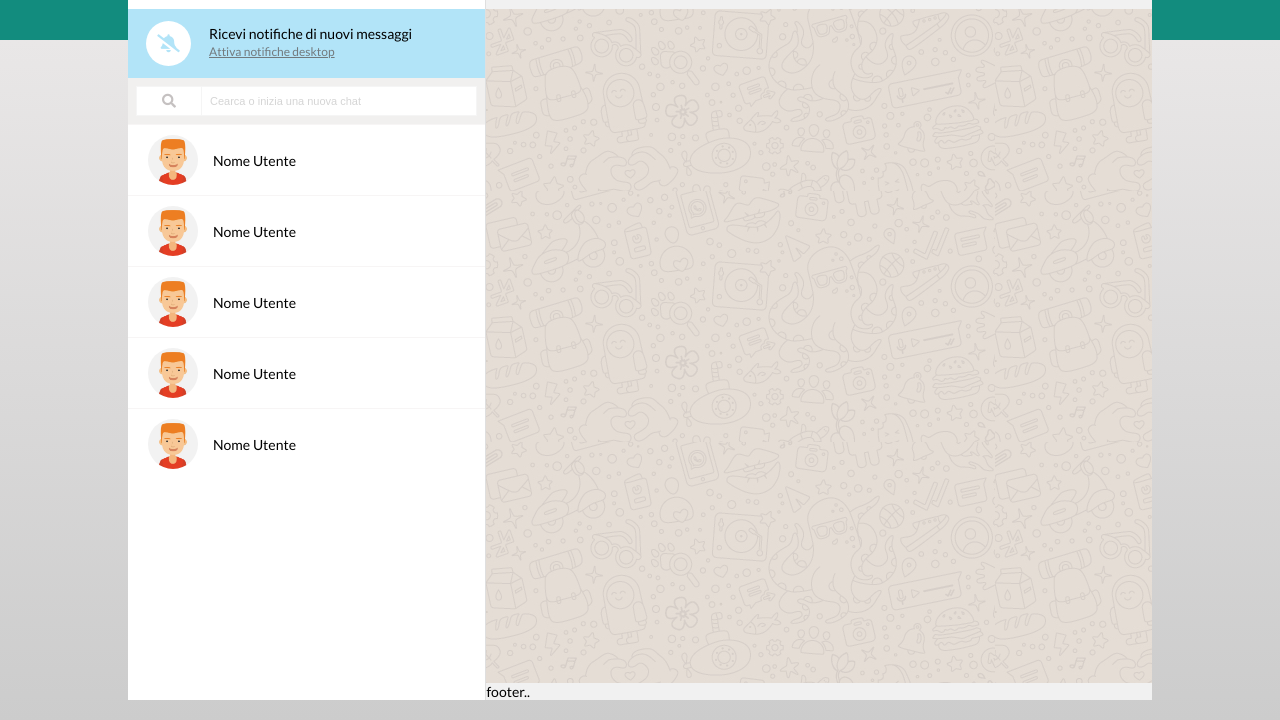
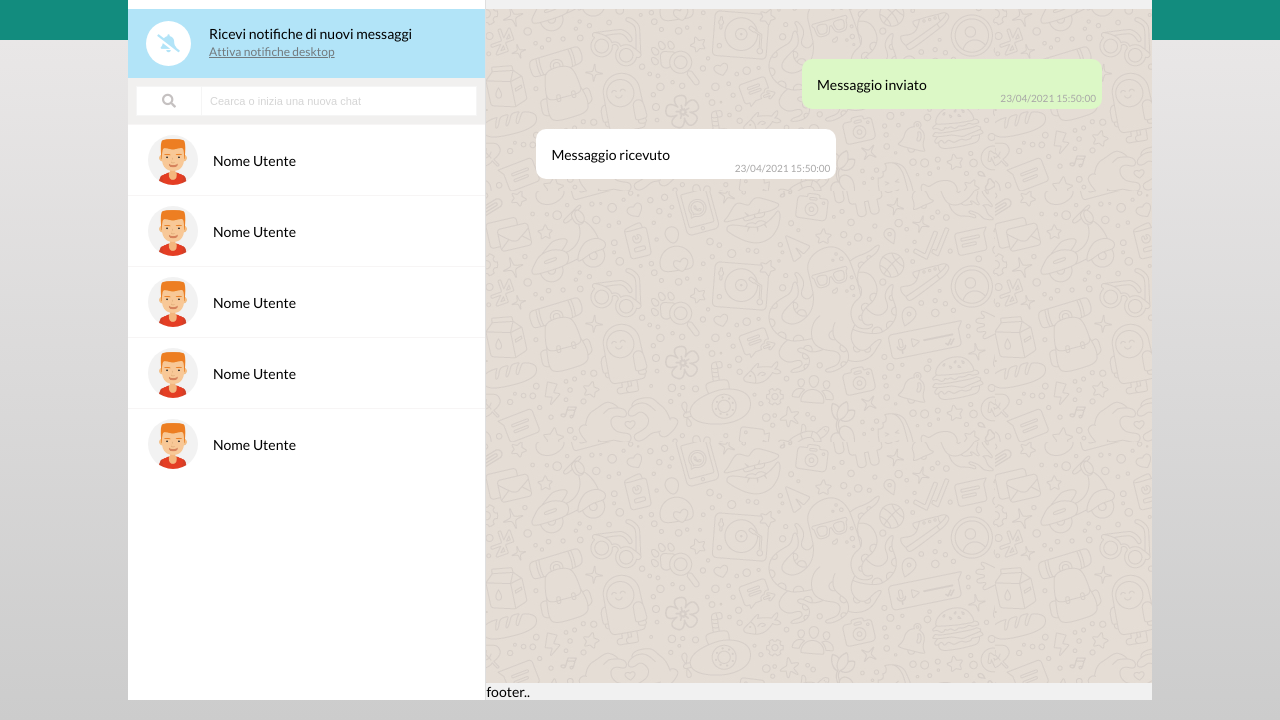
Before and after one commit to Martab1/vue-boolzapp, a plain HTML site: page index.html in a window 1280 px wide. Shown: the part 80-800 px from the top of the page. Drawn offline with nearby package versions, Linux system fonts and the light colour scheme.

Commit message:
message sent/ received

```diff
--- a/css/style.css
+++ b/css/style.css
@@ -30,6 +30,10 @@ body{
     list-style: none;
 }
 
+.pos-relative{
+    position: relative;
+}
+
 /* GENERAL LAYOUT */
 
 .container{
@@ -49,6 +53,7 @@ body{
 
 .content .main-content{
   flex-grow: 1;
+  overflow-y: auto;
 }
 
 .header-content,
@@ -193,3 +198,41 @@ body{
 }
 
 /* main */
+
+.main-content{
+    padding: 50px;
+}
+
+.sent{
+    justify-content: flex-end;
+
+}
+
+.received,
+.sent{
+    width: 100%;
+    margin-bottom: 20px;
+
+}
+
+.sent .message{
+    background: #DCF8C6;
+}
+
+.message{
+    align-items: center;
+    width: 300px;
+    height:50px;
+    padding: 0 15px;
+    background: #fff;
+    border-radius: 10px;
+
+}
+
+.message span{
+    font-size: 10px;
+    position: absolute;
+    bottom:5px;
+    right: 6px;
+    color: rgb(168, 167, 167);
+}
--- a/index.html
+++ b/index.html
@@ -112,6 +112,28 @@
 
             <!-- main content-->
             <section class="main-content">
+                <div class="sent flex">
+                    <div class=" message pos-relative flex">
+                        <p>Messaggio inviato</p>
+                        <span>23/04/2021 15:50:00</span>
+
+                    </div>
+
+                </div>
+
+                <div class="received">
+
+                    <div class=" message pos-relative flex">
+                        <p>Messaggio ricevuto</p>
+                        <span>23/04/2021 15:50:00</span>
+                    </div>
+                </div>
+
+
+
+
+
+
 
             </section>
 
```
